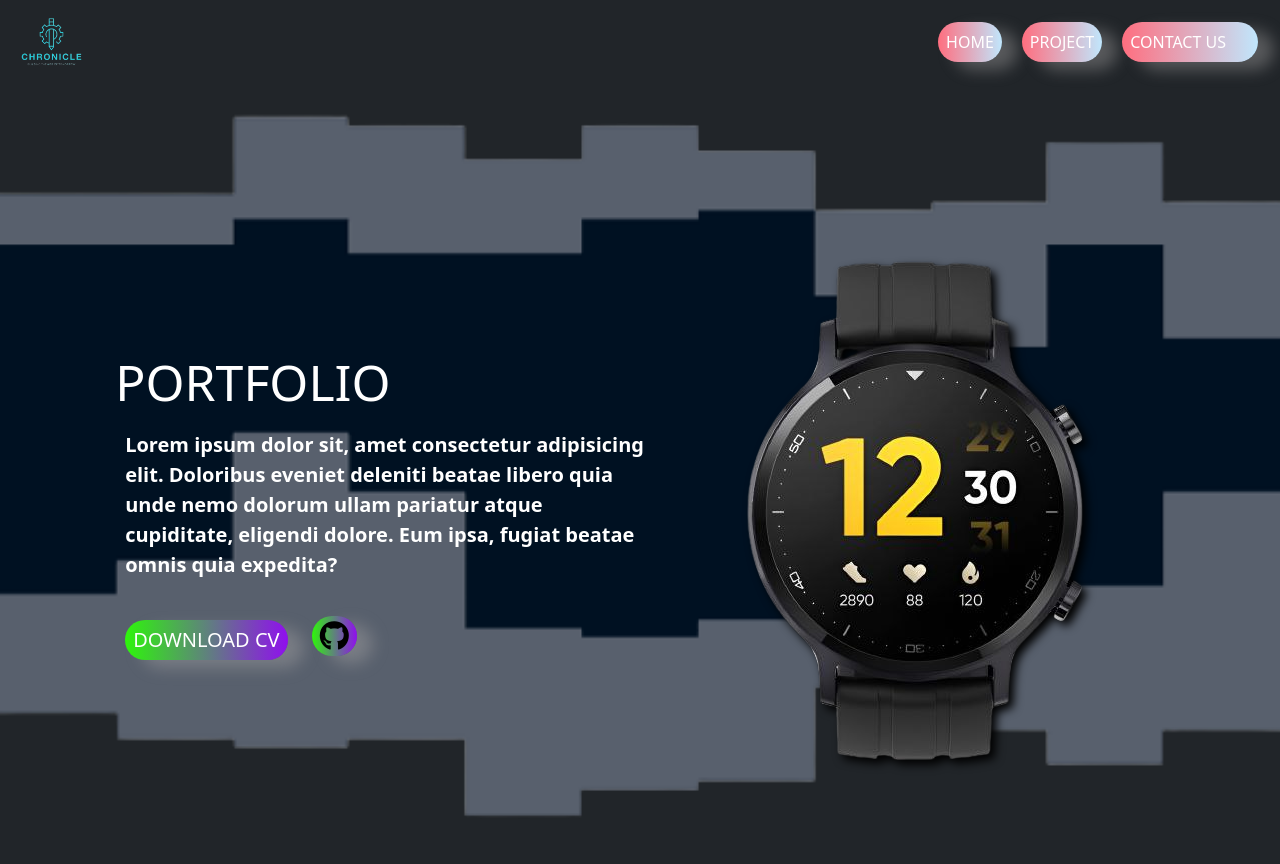
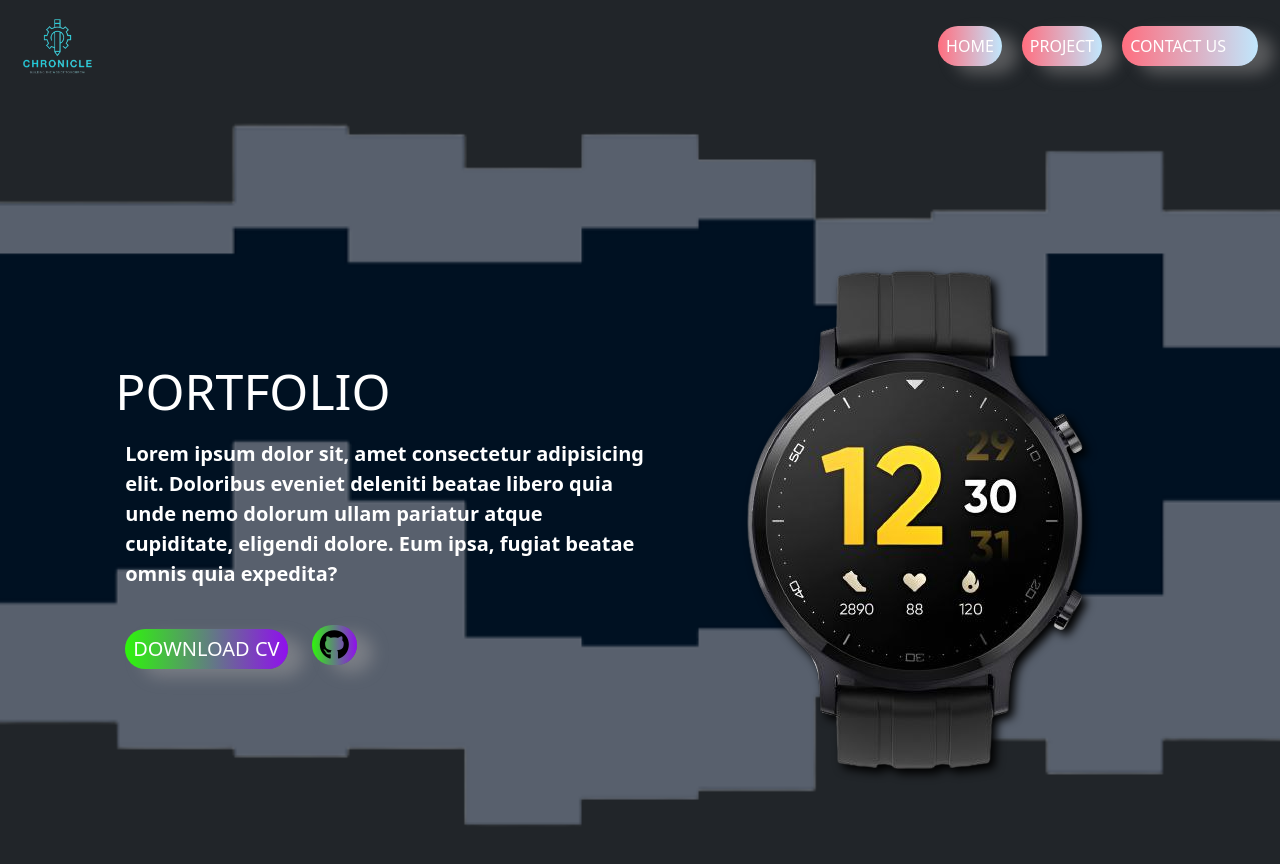
Before and after one commit to Joystonm/Portfolio, a plain HTML site: page index.html in a window 1280 px wide. Shown: the top 864 px of the page. Drawn offline with nearby package versions, Linux system fonts and the light colour scheme; a script that the page names is missing.

Commit message:
corrected navbar

```diff
--- a/index.html
+++ b/index.html
@@ -20,7 +20,7 @@
 
 <body data-bs-theme="dark">
 
-    <header class="nav-bar">
+    <header class="nav-bar bg-dark">
         <nav class="navbar navbar-expand-lg bs-dark">
             <div class="container-fluid">
                 <a class="navbar-brand" href="#">
--- a/style.css
+++ b/style.css
@@ -75,8 +75,7 @@
 }
 
 .navbar-brand img{
-    width: 13%;
-    mix-blend-mode: color-burn !important;
+    width: 15%;
 }
 
 
```
